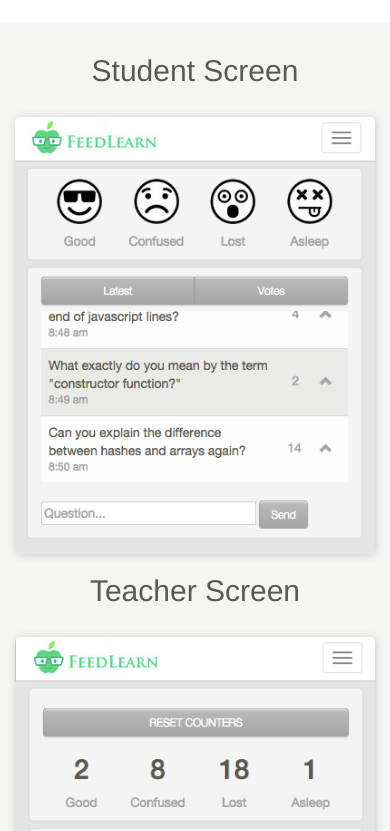
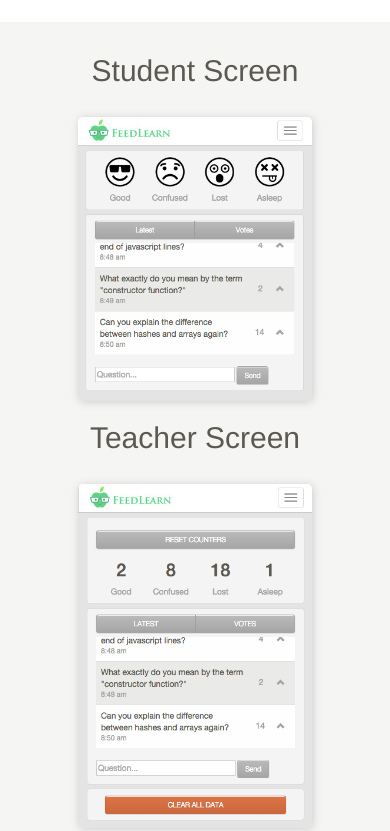
Before and after one commit to feedlearn/feedlearn.github.io, a plain HTML site: page index.html in a window 390 px wide. Shown: the part 915-1746 px from the top of the page. Drawn offline with nearby package versions, Linux system fonts and the light colour scheme.

Commit message:
screenshot size fix for mobile

```diff
--- a/index.html
+++ b/index.html
@@ -60,12 +60,12 @@
     <div class="col-md-6 text-center center">
       <h2>Student Screen</h2>
       <br>
-      <img src="images/fl-screenshot-student.png" class="shadow" style="width: 360px; margin:auto; border-radius: 5px" alt="Friends hanging out at event">
+      <img src="images/fl-screenshot-student.png" class="shadow" style="width: 60%; margin:auto; border-radius: 5px" alt="Friends hanging out at event">
     </div>
     <div class="col-md-6 text-center center">
       <h2>Teacher Screen</h2>
       <br>
-      <img src="images/fl-screenshot-teacher.png" class="shadow" style="width: 360px; margin:auto; border-radius: 5px" alt="Friends hanging out at event">
+      <img src="images/fl-screenshot-teacher.png" class="shadow" style="width: 60%; margin:auto; border-radius: 5px" alt="Friends hanging out at event">
     </div>
   </div> <!-- row -->
   <div class="row" style="padding-top: 3%; padding-bottom: 4%; background-color: #DCDCDA">
```
